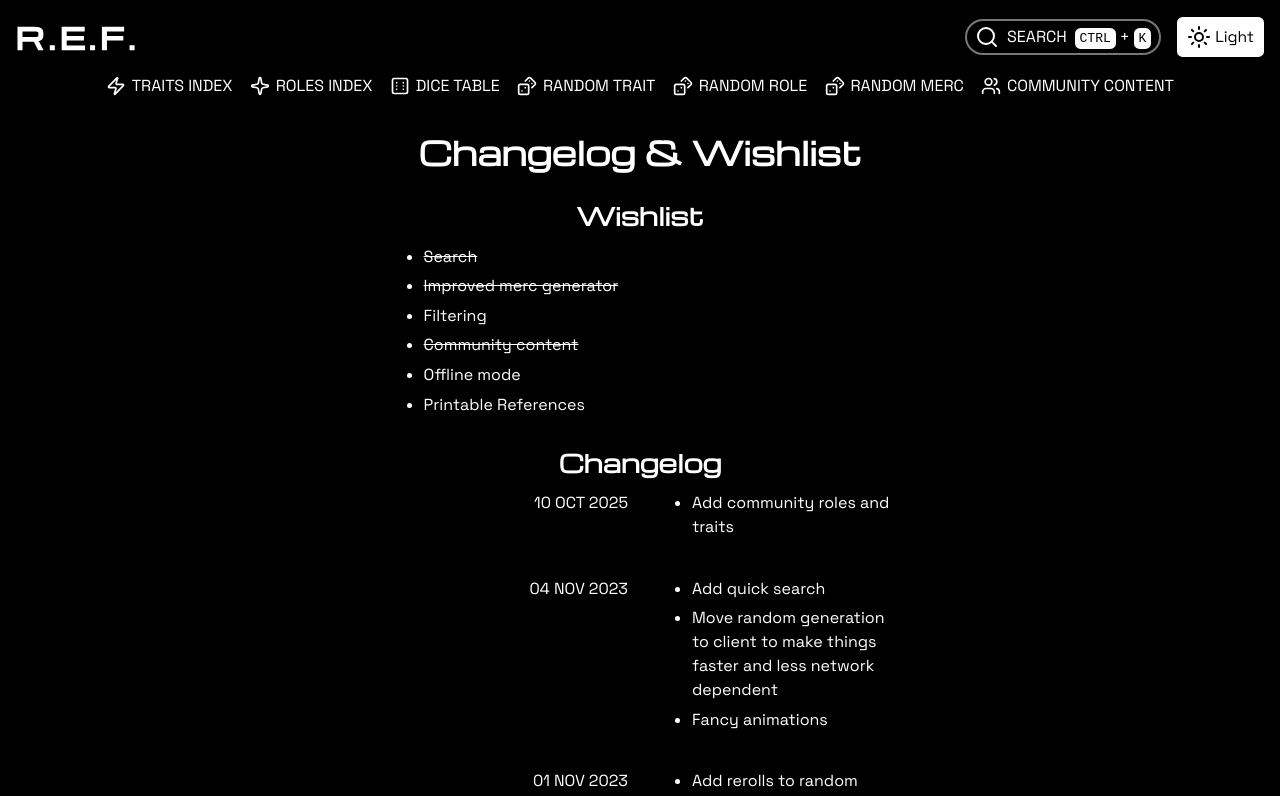
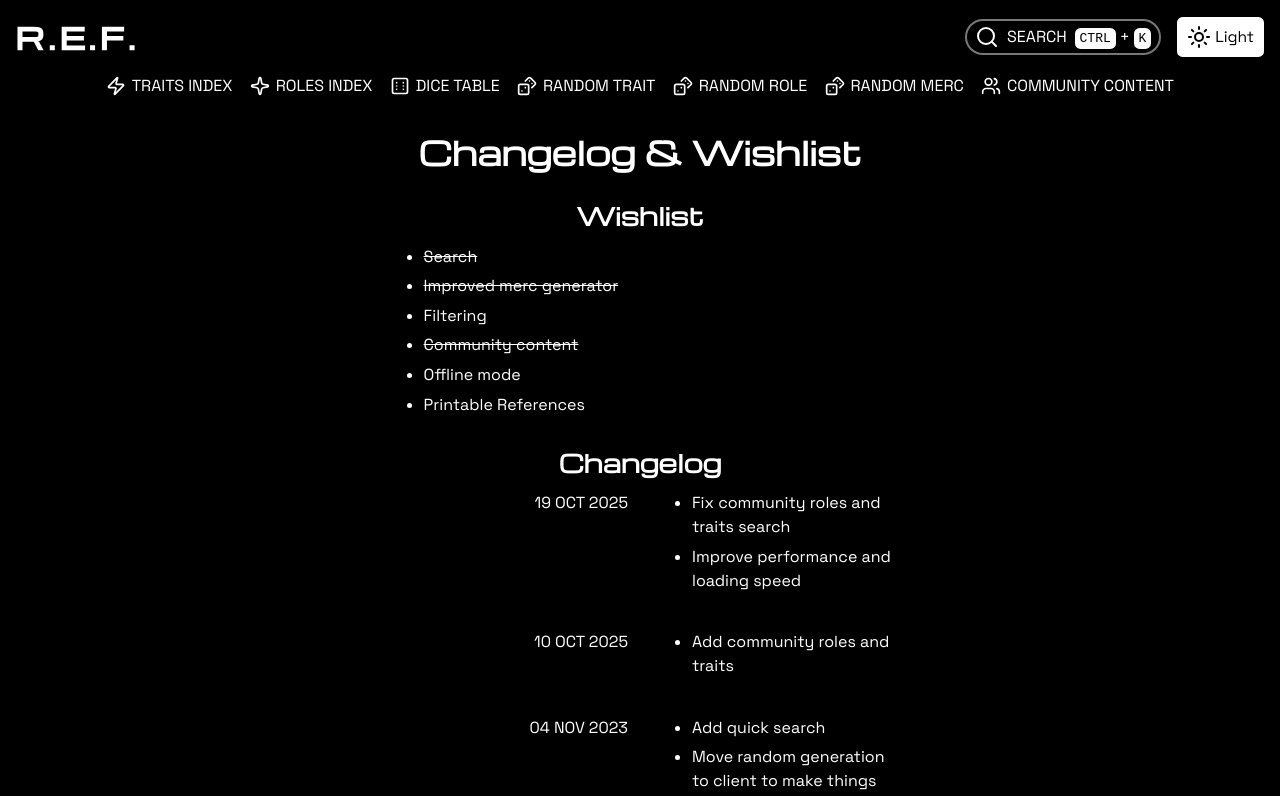
Before and after one commit to pricecomstock/REF-reference-everything-fist, a SvelteKit app: page /changelog in a window 1280 px wide. Shown: the top 796 px of the page. Built offline with nearby package versions, Linux system fonts and the light colour scheme.

Commit message:
changelog

```diff
--- a/src/routes/changelog/+page.svelte
+++ b/src/routes/changelog/+page.svelte
@@ -17,7 +17,11 @@
 			'Move random generation to client to make things faster and less network dependent',
 			'Fancy animations'
 		],
-		'10 OCT 2025': ['Add community roles and traits']
+		'10 OCT 2025': ['Add community roles and traits'],
+		'19 OCT 2025': [
+			'Fix community roles and traits search',
+			'Improve performance and loading speed'
+		]
 	};
 </script>
 
```
